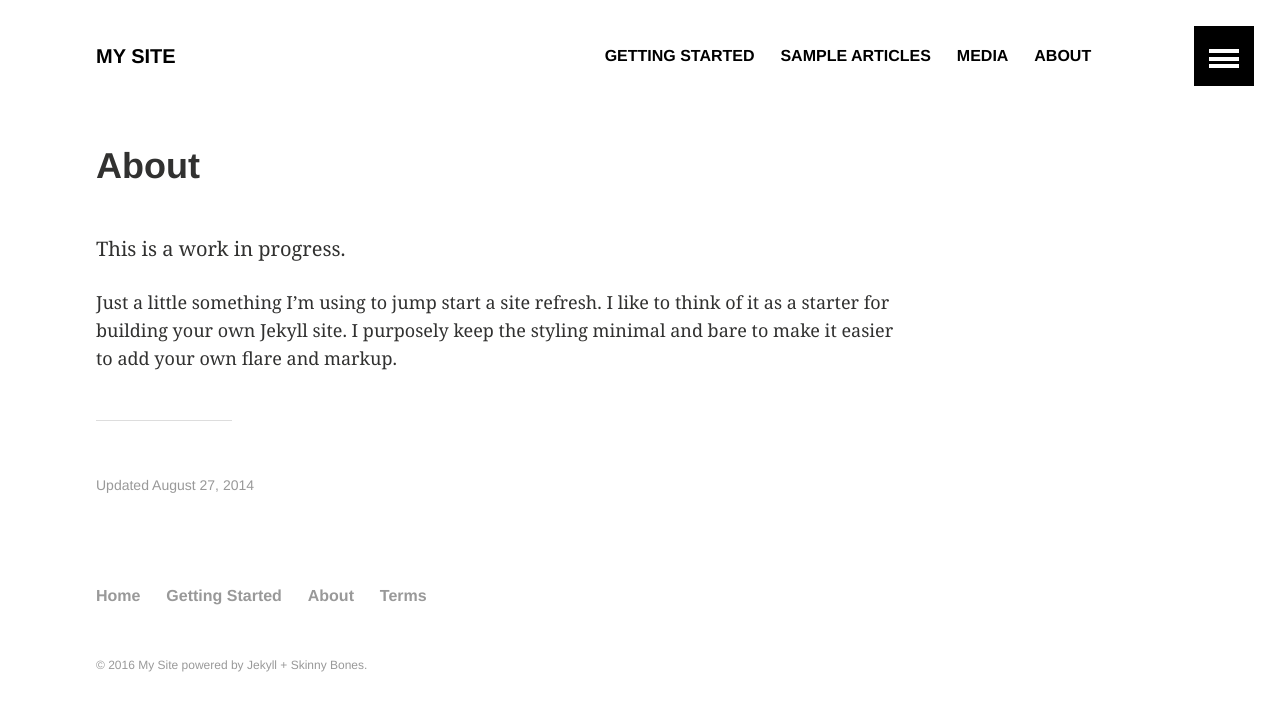
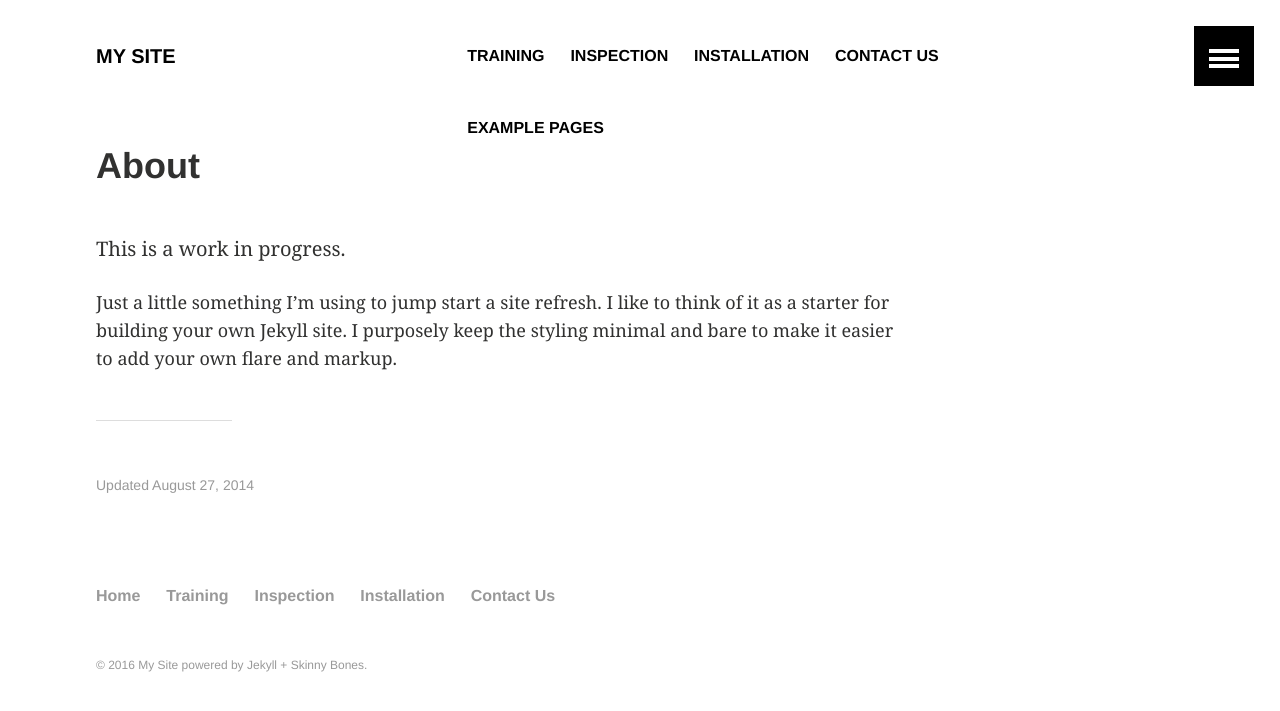
Before and after one commit to DarrenHobern/limerice, a Jekyll site: the page built from contact/index.md, in a window 1280 px wide. Shown: the top 711 px of the page. Built offline with Jekyll 4.4.1, drawn with Linux system fonts in a browser that asks for light colours.

Commit message:
add sections

```diff
--- a/_data/footer.yml
+++ b/_data/footer.yml
@@ -3,11 +3,14 @@
 - title: Home
   url: /
 
-- title: Getting Started
-  url: /getting-started/
+- title: Training
+  url: /training/
 
-- title: About
-  url: /about/
+- title: Inspection
+  url: /inspection/
 
-- title: Terms
-  url: /terms/
+- title: Installation
+  url: /installation/
+
+- title: Contact Us
+  url: /contact/
--- a/_data/navigation.yml
+++ b/_data/navigation.yml
@@ -1,21 +1,26 @@
 # Site navigation links
 
-- title: Getting Started
-  url: /getting-started/
-  excerpt: "Everything you need to know to get started with Skinny Bones and Jekyll."
+- title: Training
+  url: /training/
+  excerpt: "Offering quality cources"
   image: 400x250.gif
 
-- title: Sample Articles
-  url: /articles/
-  excerpt: "Examples of long form posts."
+- title: Inspection
+  url: /inspection/
+  excerpt: ""
   image: 400x250.gif
 
-- title: Media
-  url: /media/
-  excerpt: "Examples of media posts perfect for showcasing work, photographs, etc."
+- title: Installation
+  url: /installation/
+  excerpt: ""
   image: 400x250.gif
 
-- title: About
-  url: /about/
-  excerpt: "All about Skinny Bones for Jekyll."
+- title: Contact Us
+  url: /contact/
+  excerpt: ""
   image: 400x250.gif
+
+- title: Example pages
+  url: /old/
+  excerpt: "pages to show us how to do the thing"
+  image: 400x250.gif
```
Also changed, not shown: installation/index.md (added, +24 -0 lines), old/index.md (added, +21 -0 lines), contact/index.md (renamed from about/index.md), inspection/index.md (renamed from media/index.md), training/index.md (renamed from articles/index.md).
